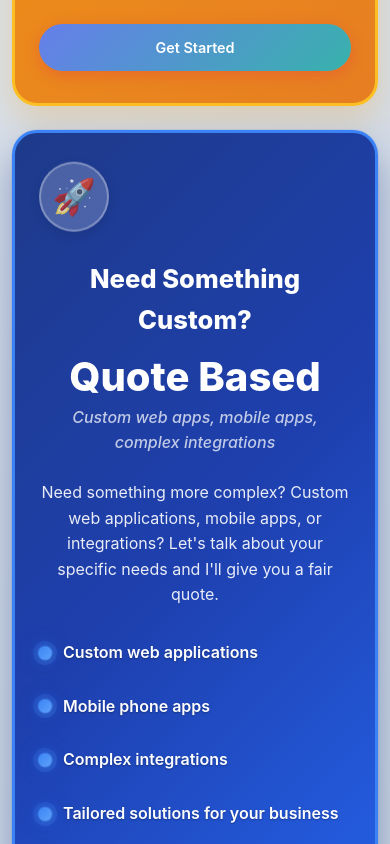
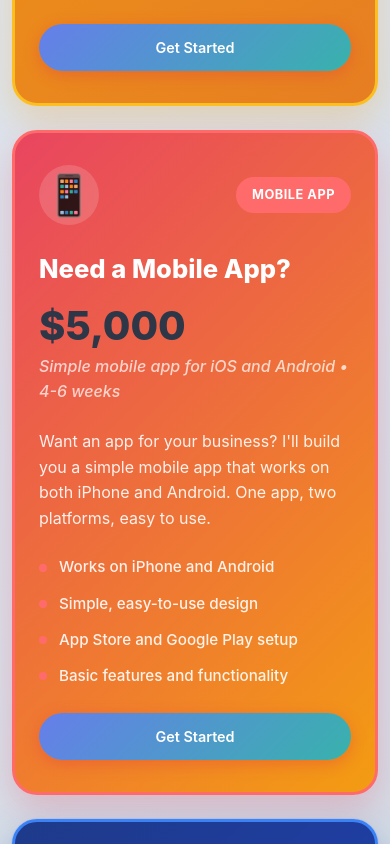
Before and after one commit to mriansabado/mauna-digital-website, a React (Vite) app: page / in a window 390 px wide. Shown: the part 5120-5964 px from the top of the page. Built offline with nearby package versions, Linux system fonts and the light colour scheme.

Commit message:
updating pricing and adding mobile services

```diff
--- a/src/App.tsx
+++ b/src/App.tsx
@@ -4,6 +4,7 @@ import mountains from './assets/mauna-only2.png'
 import logoText from './assets/mauna-digital-text.png'
 import profilePhoto from './assets/profile-photo2.png'
 import postachioImage from './assets/postachio-project.png'
+import pocketsayLogo from './assets/pocketsay-logo.png'
 
 function App() {
 
@@ -305,6 +306,40 @@ function App() {
               </div>
             </div>
 
+            <div className="service-card service-card-hot-pink">
+              <div className="service-card-header">
+                <div className="service-icon-wrapper">
+                  <div className="service-icon">📱</div>
+                </div>
+                <div className="service-badge">Mobile App</div>
+              </div>
+              <div className="service-content">
+                <h3>Need a Mobile App?</h3>
+                <div className="service-price">$5,000</div>
+                <p className="service-price-detail">Simple mobile app for iOS and Android • 4-6 weeks</p>
+                <p>Want an app for your business? I'll build you a simple mobile app that works on both iPhone and Android. One app, two platforms, easy to use.</p>
+                <div className="service-features">
+                  <div className="feature-item">
+                    <div className="feature-dot"></div>
+                    <span>Works on iPhone and Android</span>
+                  </div>
+                  <div className="feature-item">
+                    <div className="feature-dot"></div>
+                    <span>Simple, easy-to-use design</span>
+                  </div>
+                  <div className="feature-item">
+                    <div className="feature-dot"></div>
+                    <span>App Store and Google Play setup</span>
+                  </div>
+                  <div className="feature-item">
+                    <div className="feature-dot"></div>
+                    <span>Basic features and functionality</span>
+                  </div>
+                </div>
+                <a href="#contact" className="btn btn-primary service-btn">Get Started</a>
+              </div>
+            </div>
+
       <div className="service-card service-card-purple service-card-horizontal">
               <div className="service-content">
                 <div className="service-card-header">
@@ -314,16 +349,16 @@ function App() {
                 </div>
             <h3>Need Something Custom?</h3>
             <div className="service-price">Quote Based</div>
-            <p className="service-price-detail">Custom web apps, mobile apps, complex integrations</p>
-            <p>Need something more complex? Custom web applications, mobile apps, or integrations? Let's talk about your specific needs and I'll give you a fair quote.</p>
+            <p className="service-price-detail">Complex mobile apps, custom web apps, complex integrations</p>
+            <p>Need something more complex? Bigger mobile apps with lots of features, custom web applications, or complex integrations? Let's talk about your specific needs and I'll give you a fair quote.</p>
                   <div className="service-features">
                     <div className="feature-item">
                       <div className="feature-dot"></div>
-                <span>Custom web applications</span>
+                <span>Complex mobile apps with advanced features</span>
                     </div>
                     <div className="feature-item">
                       <div className="feature-dot"></div>
-                <span>Mobile phone apps</span>
+                <span>Custom web applications</span>
                     </div>
                     <div className="feature-item">
                       <div className="feature-dot"></div>
@@ -366,6 +401,25 @@ function App() {
                 </div>
                 <div className="tool-cta">
                   <a href="https://postachio.app/" target="_blank" rel="noopener noreferrer" className="btn btn-primary">Visit Postachio</a>
+                </div>
+              </div>
+            </div>
+            <div className="tool-card">
+              <div className="tool-media">
+                <img src={pocketsayLogo} alt="PocketSay App logo" className="tool-image" />
+              </div>
+              <div className="tool-content">
+                <div className="tool-badge">Mobile App</div>
+                <h3 className="tool-title">PocketSay</h3>
+                <p className="tool-subtitle">Say it BIG when you can't say it loud</p>
+                <p className="tool-description">Display large, customizable text for visual communication across distances. Perfect for when you need to be seen, not heard. Features animated backgrounds, custom colors, multiple fonts, and day/night modes—all completely private and offline.</p>
+                <div className="tool-tags">
+                  <span className="tool-tag">Mobile</span>
+                  <span className="tool-tag">Communication</span>
+                  <span className="tool-tag">Privacy</span>
+                </div>
+                <div className="tool-cta">
+                  <a href="https://pocketsay.app/" target="_blank" rel="noopener noreferrer" className="btn btn-primary">Download PocketSay</a>
                 </div>
               </div>
             </div>
@@ -452,7 +506,7 @@ function App() {
                     <div className="contact-item-icon">🌍</div>
                     <div className="contact-item-content">
                       <h4>Location</h4>
-                      <p>Available Worldwide</p>
+                      <p>United States</p>
                     </div>
                   </div>
                   <div className="contact-item">
```
Also changed, not shown: src/assets/pocketsay-logo.png (added).
